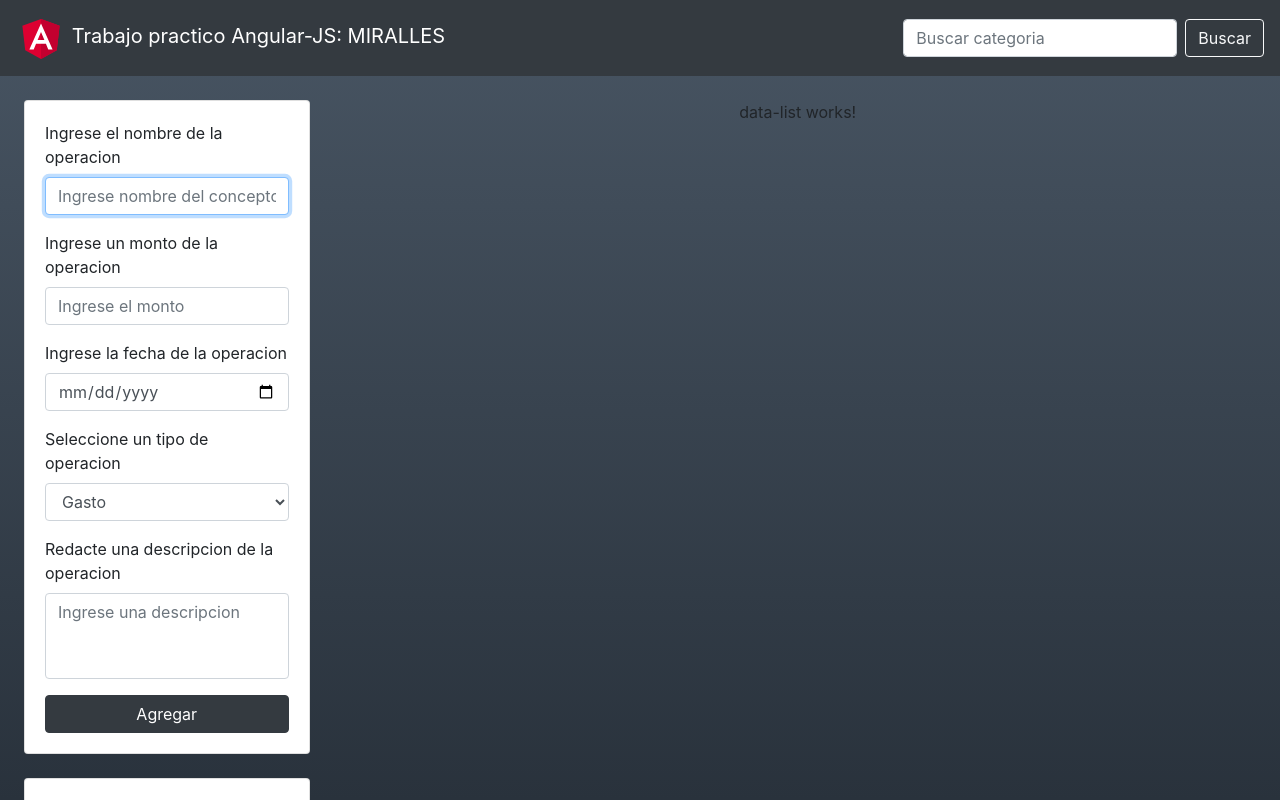
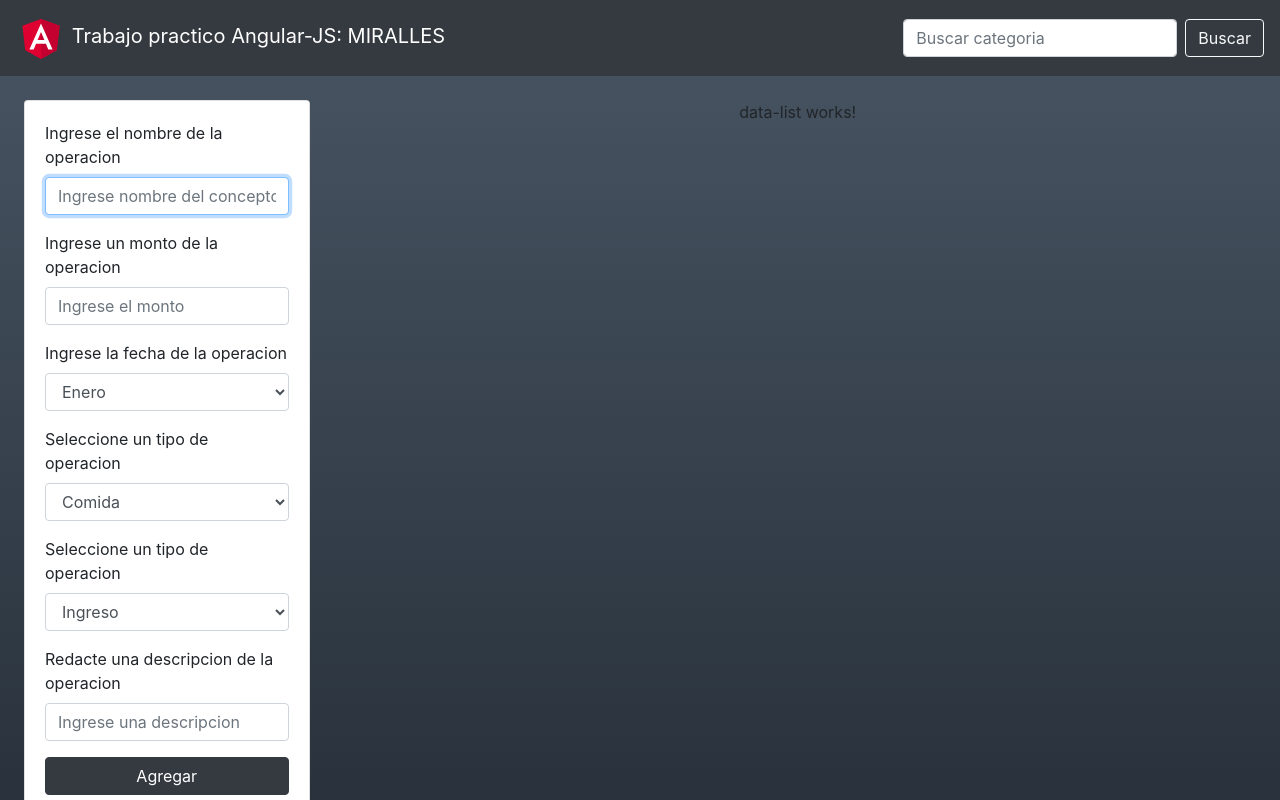
Before and after one commit to G-Miralles/TP-JS-Angular, an Angular app: page / in a window 1280 px wide. Shown: the top 800 px of the page. Built offline with nearby package versions, Linux system fonts and the light colour scheme.

Commit message:
modificaiones en el app.module.ts, data-category-component.html, data-category.component.ts, data-form.component.ts, data.service.ts y se creo la capetela models 35

```diff
--- a/src/app/app.module.ts
+++ b/src/app/app.module.ts
@@ -8,6 +8,9 @@ import { DataComponent } from './components/data/data.component';
 import { DataListComponent } from './components/data-list/data-list.component';
 import { NavigationComponent } from './components/navigation/navigation.component';
 import { DataCategoryComponent } from './components/data-category/data-category.component';
+
+import { DataService } from './services/data.service';
+
 
 @NgModule({
   declarations: [
@@ -22,7 +25,7 @@ import { DataCategoryComponent } from './components/data-category/data-category.
     BrowserModule,
     AppRoutingModule
   ],
-  providers: [],
+  providers: [DataService],
   bootstrap: [AppComponent]
 })
 export class AppModule { }
--- a/src/app/components/data-category/data-category.component.html
+++ b/src/app/components/data-category/data-category.component.html
@@ -1,14 +1,14 @@
 <div class="card">
     <div class="card-body">
         <!-- Formulario de carga de datos -->
-        <form >
+        <form (submit)="addCategory(newCategoryName, newCategoryDescription)" >
             <div class="form-group">
                 <label> Ingrese el nombre de la categoria</label>
-                <input type="text" placeholder="IIngrese el nombre de la categoria"  class="form-control">
+                <input #newCategoryName type="text" placeholder="Ingrese el nombre de la categoria"  class="form-control">
             </div>
             <div class="form-group">
                 <label> Redacte una descripcion para la categoria</label>
-                <textarea  cols="30" rows="2" style="resize: none;" class="form-control"  placeholder="Ingrese una descripcion"></textarea>
+                <textarea #newCategoryDescription cols="30" rows="1" style="resize: none;" class="form-control"  placeholder="Ingrese una descripcion"></textarea>
             </div>
             <button type="submit" class="btn btn-dark btn-block">Agregar categoria</button>
         </form>
--- a/src/app/components/data-category/data-category.component.ts
+++ b/src/app/components/data-category/data-category.component.ts
@@ -12,4 +12,9 @@ export class DataCategoryComponent implements OnInit {
   ngOnInit(): void {
   }
 
+  addCategory(newCategoryName: HTMLInputElement, newCategoryDescription: HTMLInputElement) {
+    console.log("Esta merga anda bien", newCategoryName.value, newCategoryDescription.value);
+    return false;
+  }
+
 }
--- a/src/app/components/data-form/data-form.component.html
+++ b/src/app/components/data-form/data-form.component.html
@@ -1,29 +1,49 @@
-<div class="card mb-4">
+<div class="card mb-2">
     <div class="card-body">
         <!-- Formulario de carga de datos -->
-        <form (submit)="addData(newName, newPrice, newDate, newType, newDescription)">
+        <form (submit)="addData(newName, newPrice, newDate, newCategory, newType, newDescription)">
             <div class="form-group">
                 <label> Ingrese el nombre de la operacion</label>
                 <input #newName type="text" placeholder="Ingrese nombre del concepto" autofocus required class="form-control">
             </div>
             <div class="form-group">
                 <label> Ingrese un monto de la operacion</label>
-                <input #newPrice type="number" placeholder="Ingrese el monto" required class="form-control">
+                <input #newPrice type="text" placeholder="Ingrese el monto" required class="form-control">
             </div>
             <div class="form-group" >
                 <label> Ingrese la fecha de la operacion</label>
-                <input #newDate type="date" required class="form-control">
+                <select #newDate name="select" required class="form-control">
+                    <option value="Enero">Enero</option>
+                    <option value="Febrero" >Febrero</option>
+                    <option value="Marzo">Marzo</option>
+                    <option value="Abril" >Abril</option>
+                    <option value="Mayo" >Mayo</option>
+                    <option value="Junio">Junio</option>
+                    <option value="Julio" >Julio</option>
+                    <option value="Agosto">Agosto</option>
+                    <option value="Septiembre" >Septiembre</option>
+                    <option value="Octubre">Octubre</option>
+                    <option value="Noviembre" >Noviembre</option>
+                    <option value="Diciembre">Diciembre</option>
+                </select>
+            </div>
+            <div class="form-group">
+                <label> Seleccione un tipo de operacion</label>
+                <select #newCategory name="select" required class="form-control">
+                    <option value="Comida">Comida</option>
+                    <option value="Impuesto" >Impuesto</option>
+                </select>
             </div>
             <div class="form-group">
                 <label> Seleccione un tipo de operacion</label>
                 <select #newType name="select" required class="form-control">
                     <option value="Ingreso">Ingreso</option>
-                    <option value="Gasto" selected>Gasto</option>
+                    <option value="Gasto" >Egreso</option>
                 </select>
             </div>
             <div class="form-group">
                 <label> Redacte una descripcion de la operacion</label>
-                <textarea #newDescription style="resize: none;" cols="30" rows="3"  class="form-control"  required placeholder="Ingrese una descripcion"></textarea>
+                <textarea #newDescription style="resize: none;" cols="30" rows="1"  class="form-control"  required placeholder="Ingrese una descripcion"></textarea>
             </div>
             <button type="submit" class="btn btn-dark btn-block">Agregar</button>
         </form>
--- a/src/app/components/data-form/data-form.component.ts
+++ b/src/app/components/data-form/data-form.component.ts
@@ -1,4 +1,6 @@
 import { Component, OnInit } from '@angular/core';
+
+import { DataService } from '../../services/data.service';
 
 @Component({
   selector: 'app-data-form',
@@ -7,13 +9,24 @@ import { Component, OnInit } from '@angular/core';
 })
 export class DataFormComponent implements OnInit {
 
-  constructor() { }
+  constructor(
+    public taskService: DataService
+  ) { }
 
   ngOnInit(): void {
   }
 
-  addData(newName: HTMLInputElement, newPrice: HTMLInputElement, newDate: HTMLInputElement, newType: HTMLInputElement, newDescription: HTMLInputElement) {
-    console.log("Esta merga anda bien", newName.value, newPrice.value, newDate.value, newType.value, newDescription.value);
+  addData(newName: HTMLInputElement, newPrice: HTMLInputElement, newDate: HTMLInputElement, newCategory: HTMLInputElement, newType: HTMLInputElement, newDescription: HTMLInputElement) {
+    console.log("Esta merga anda bien", newName.value, newPrice.value, newDate.value, newCategory.value, newType.value, newDescription.value);
+    this.taskService.addData({
+      name: newName.value,
+      price: newPrice.value,
+      date: newDate.value,
+      category: newCategory.value,
+      type: newType.value,
+      description: newDescription.value,
+    });
+    console.log(this.taskService.getDatas());
     return false;
   }
 
--- /dev/null
+++ b/src/app/models/Data.ts
@@ -0,0 +1,14 @@
+export interface Data {
+    name: String;
+    price: String;
+    date: String;
+    type: String;
+    category: String;
+    description: String;
+}
+
+export interface dataCategory {
+    categoryName: String;
+    categoryDescription: String;
+
+}
--- a/src/app/services/data.service.ts
+++ b/src/app/services/data.service.ts
@@ -1,9 +1,28 @@
 import { Injectable } from '@angular/core';
+
+import { Data } from '../models/Data'
 
 @Injectable({
   providedIn: 'root'
 })
 export class DataService {
 
-  constructor() { }
+  datas: Data[];
+
+  constructor() {
+    this.datas = [
+      {name: 'Verduleria', price: '350', date: 'Agosto', type: 'Gasto', category: 'comida', description: '1 choclo y 2 pimientos'},
+      {name: 'Auto', price: '950', date: 'Agosto', type: 'Gasto', category: 'Combustible', description: '10 litros de nasta'},
+      {name: 'Honorarios', price: '111350', date: 'Septiembre', type: 'Ingreso', category: 'dinero', description: 'sueldo'},
+    ]
+  }
+
+  getDatas(){
+    return this.datas;
+  }
+
+  addData(data: Data) {
+    this.datas.push(data);
+    return false;
+  }
 }
```
